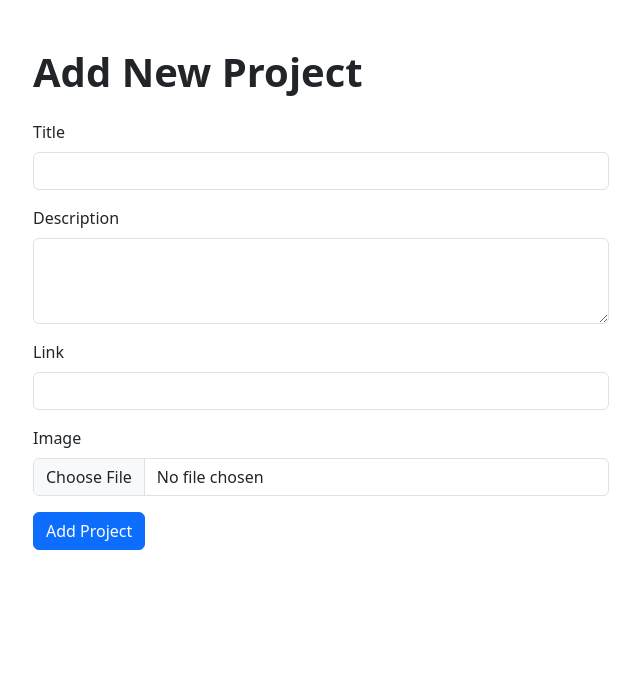
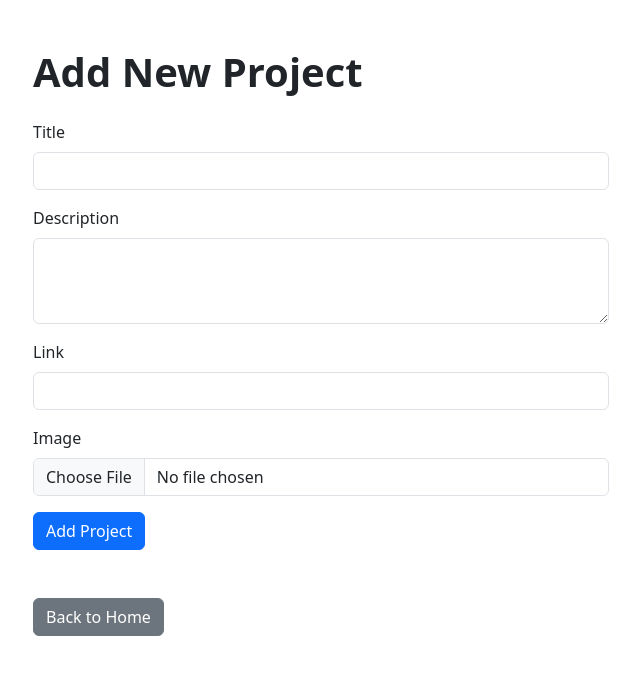
Before and after one commit to JackH23/Portfolio-, a Next.js app: page /add in a window 1280 px wide. Shown: the top 674 px of the page, without its empty margins (319-959 px from the left). Built offline with nearby package versions, Linux system fonts and the light colour scheme.

Commit message:
Add Back to Home button

```diff
--- a/app/add/page.tsx
+++ b/app/add/page.tsx
@@ -141,6 +141,11 @@ export default function AddProjectPage() {
           </div>
         </div>
       )}
+      <div className="mt-4">
+        <a href="/" className="btn btn-secondary">
+          Back to Home
+        </a>
+      </div>
     </main>
   );
 }
```
